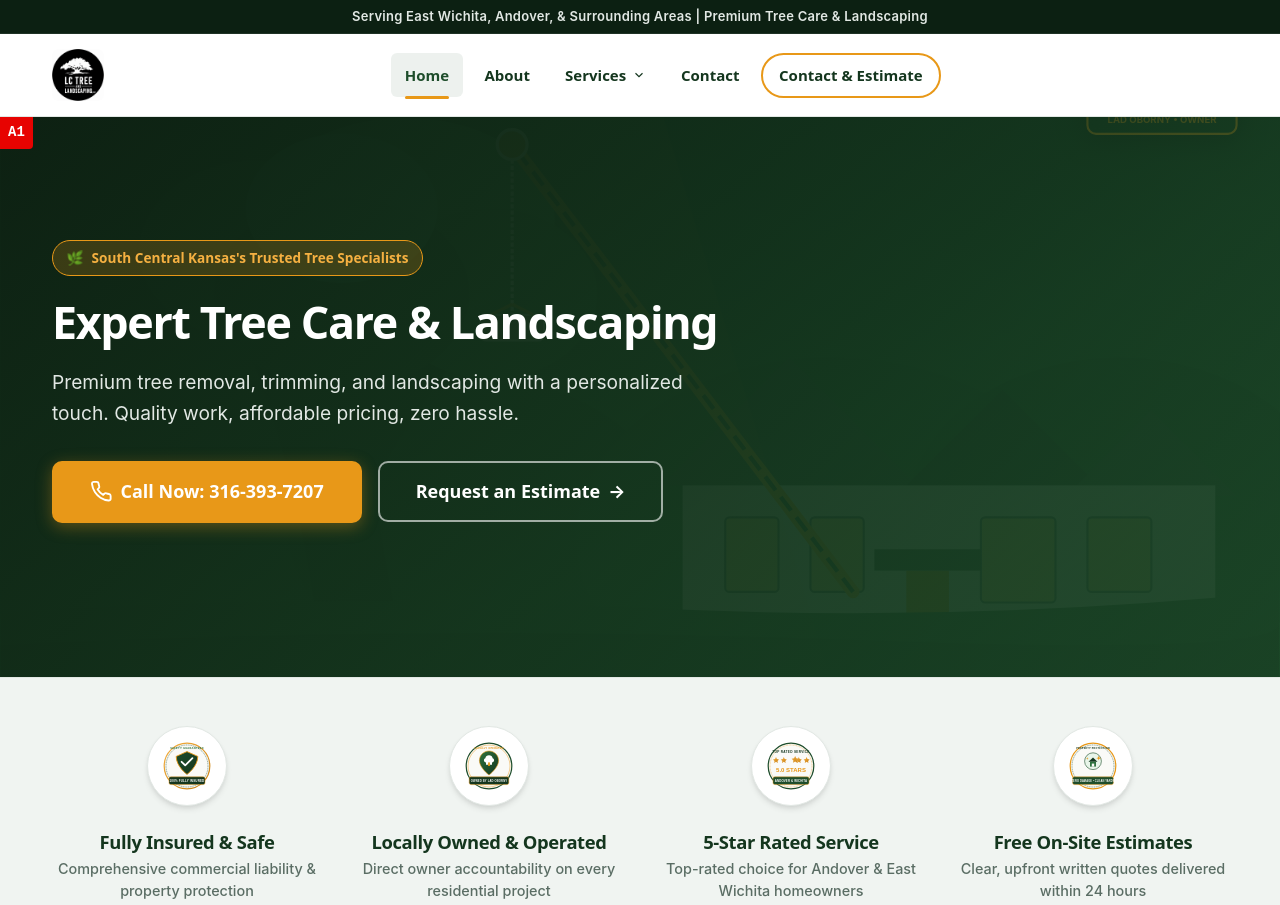
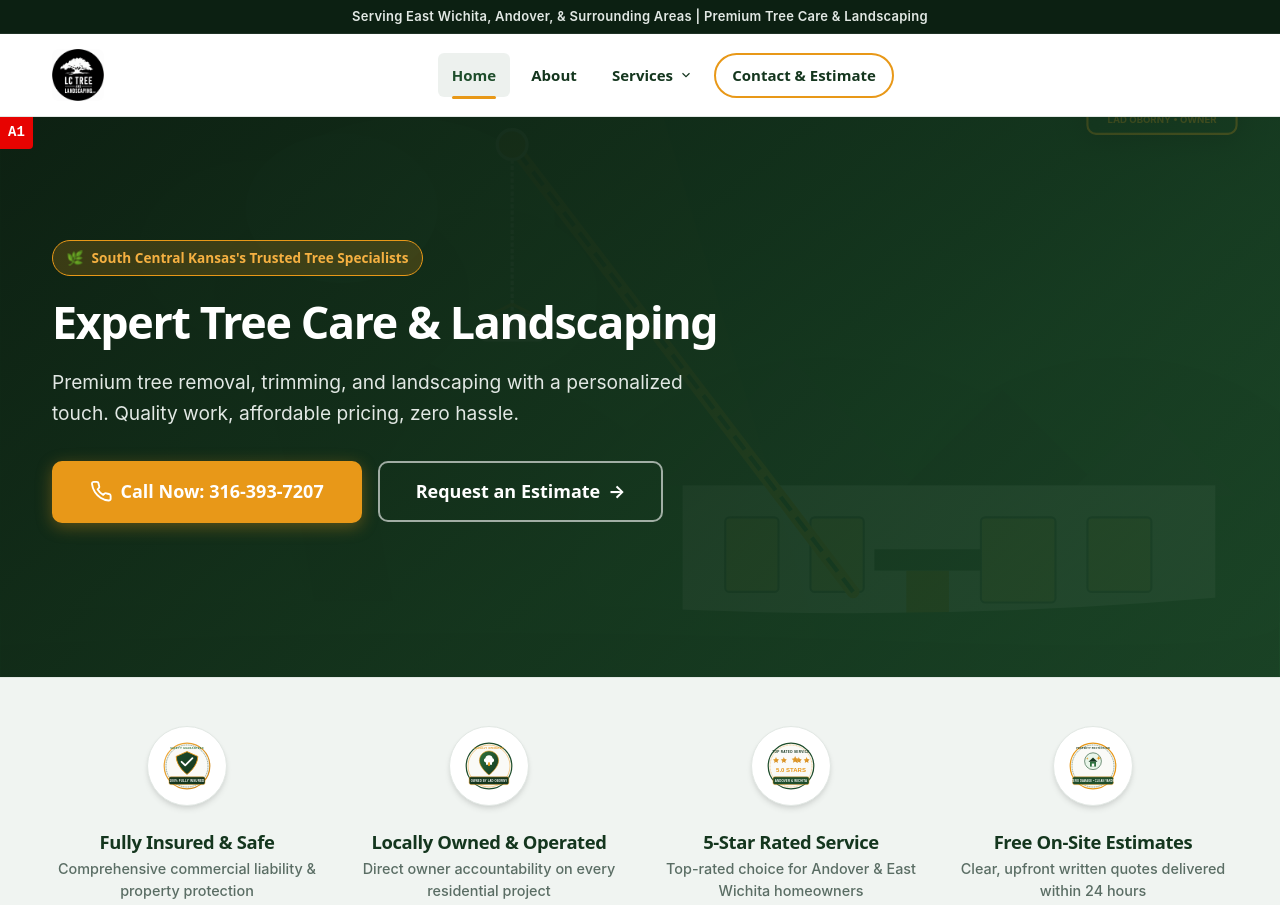
Before and after one commit to kpwebsite23-star/lads-website, a website: page index.html in a window 1280 px wide. Shown: the top 905 px of the page. Drawn offline with Linux system fonts and the light colour scheme.

Commit message:
Fix duplicated contact link in header nav

```diff
--- a/index.html
+++ b/index.html
@@ -143,7 +143,6 @@
 
 
 
-            <li class="nav-item"><a href="contact.html" class="nav-link">Contact</a></li>
             <li class="nav-item nav-item-estimate"><a href="contact.html" class="nav-link nav-link-highlight">Contact &amp; Estimate</a></li>
           </ul>
         </nav>
```
Also changed, not shown: about.html (+0 -1 lines), contact.html (+0 -1 lines), services.html (+0 -1 lines).
